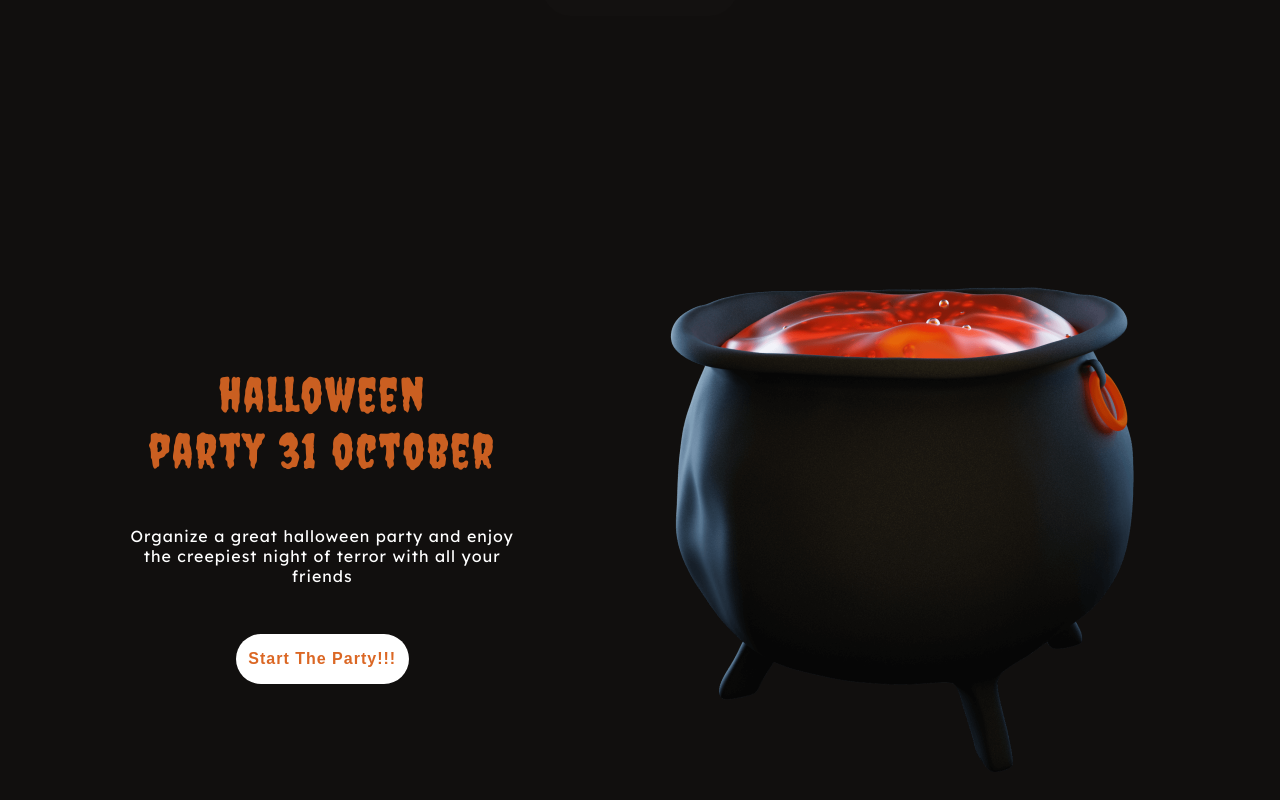
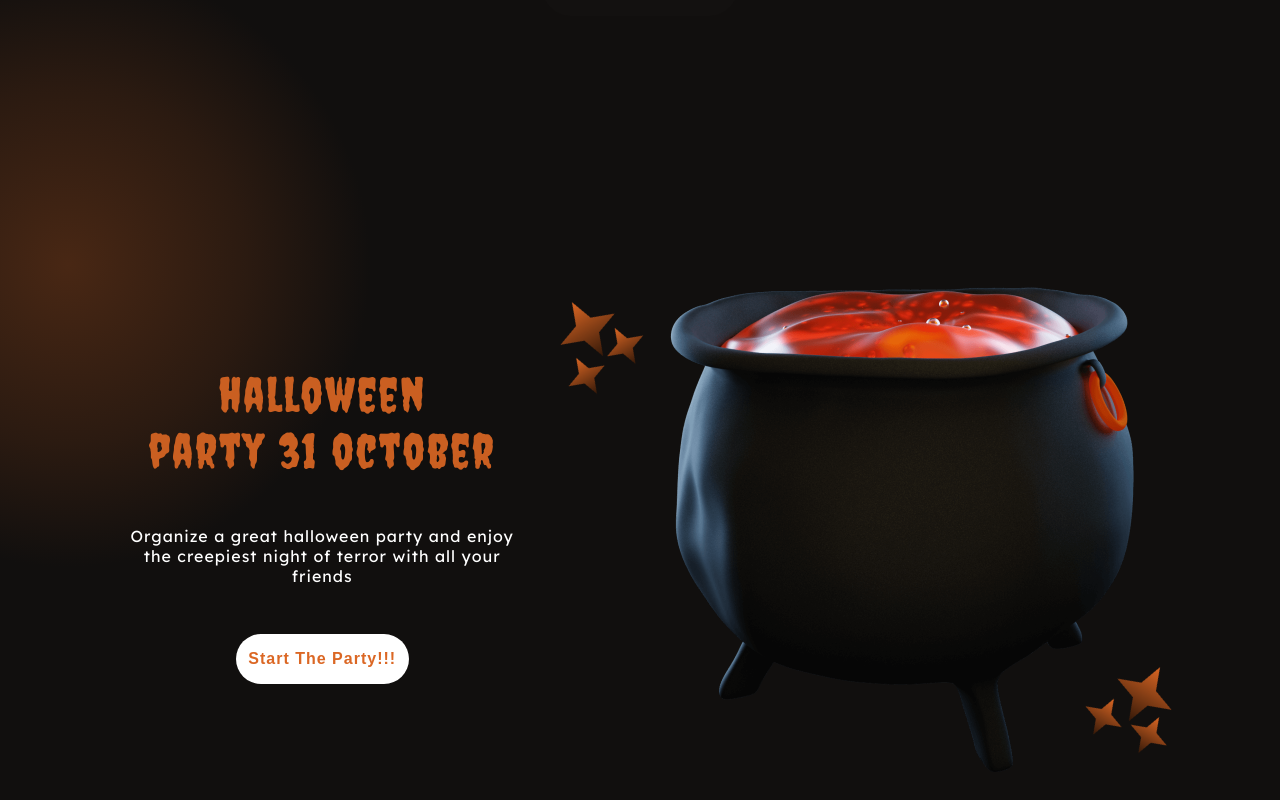
Before and after one commit to eziiel/halloween, a React (Vite) app: page / in a window 1280 px wide. Shown: the part 3527-4327 px from the top of the page. Built offline with nearby package versions, Linux system fonts and the light colour scheme.

Commit message:
final items

```diff
--- a/src/components/items/items-second/index.tsx
+++ b/src/components/items/items-second/index.tsx
@@ -6,7 +6,7 @@ import {
   Title_size2,
 } from "../../../styled/generalStyled";
 import * as S from "./styled";
-// import Stars from "../../../../public/images/stars.png"
+import Stars from "../../../../public/images/stars.png"
 
 export const ItemsSecond = () => {
   return (
@@ -27,6 +27,8 @@ export const ItemsSecond = () => {
           color="--first_color"
         />
       </Info_div>
+      <S.ImgStars src={Stars}/>
+       <S.ImgStarsSecond src={Stars}/>
       <S.ImagesItemsSecond src={CauldronImg} alt="party-cauldron" />
     </S.ItemsSecondSection>
   );
--- a/src/components/items/items-second/styled.ts
+++ b/src/components/items/items-second/styled.ts
@@ -8,21 +8,35 @@ const ItemsSecondSection = styled(Container_main).attrs({as: "section"})`
   justify-content: space-between;
   align-items: center;
   position: relative;
+  :before{
+    position: absolute;
+    content: "";
+    background: radial-gradient(circle, rgba(219,103,36,0.2763480392156863) 0%, rgba(219,103,36,0.12788865546218486) 36%, rgba(17,15,14,0.2959558823529411) 61%);
+    color: red;
+    width: 700px;
+    height: 700px;
+    z-index: -1;
+    left: -40%;
+    top: -30%;
+  }
 `
-
-const InfoItemsSecond = styled.div`
-  align-self: stretch;
-  display: flex;
-  flex-direction: column;
-  gap: 1.5rem;
-  align-items: center;
-  padding: 5rem 0;
+const ImagesItemsSecond = styled.img`
+  width: 500px;
+`
+const ImgStars = styled.img`
+  width: 90px;
+  position: absolute;
+  right: 50%;
+  top: 20%;
+  transform: rotate(-30deg);
+`
+const ImgStarsSecond = styled.img`
+  width: 90px;
+  right: -30px;
+  bottom: 20%;
+  transform: rotate(30deg);
+  position: absolute;
 `
 
 
-const ImagesItemsSecond = styled.img`
-  width: 500px;
-`
-
-
-export { ItemsSecondSection, InfoItemsSecond, ImagesItemsSecond }
+export { ItemsSecondSection, ImagesItemsSecond, ImgStars, ImgStarsSecond }
--- a/src/components/items/showItems/styled.ts
+++ b/src/components/items/showItems/styled.ts
@@ -4,6 +4,17 @@ import { Container_main } from "../../../styled/generalStyled";
 const ItemsSection = styled(Container_main).attrs({as: "section"})`
   width: 100%;
   padding: 8rem 0;
+  position: relative;
+  :after{
+    position: absolute;
+    content: "";
+    background: radial-gradient(circle, rgba(219,103,36,0.1) 0%, rgba(219,103,36,0.1) 36%, rgba(17,15,14,0.2959558823529411) 61%);
+    z-index: -1;
+    width: 800px;
+    height: 800px;
+    right: -30%;
+    top: -40%;
+  }
 `
 
 const ListItems = styled.ul`
```
